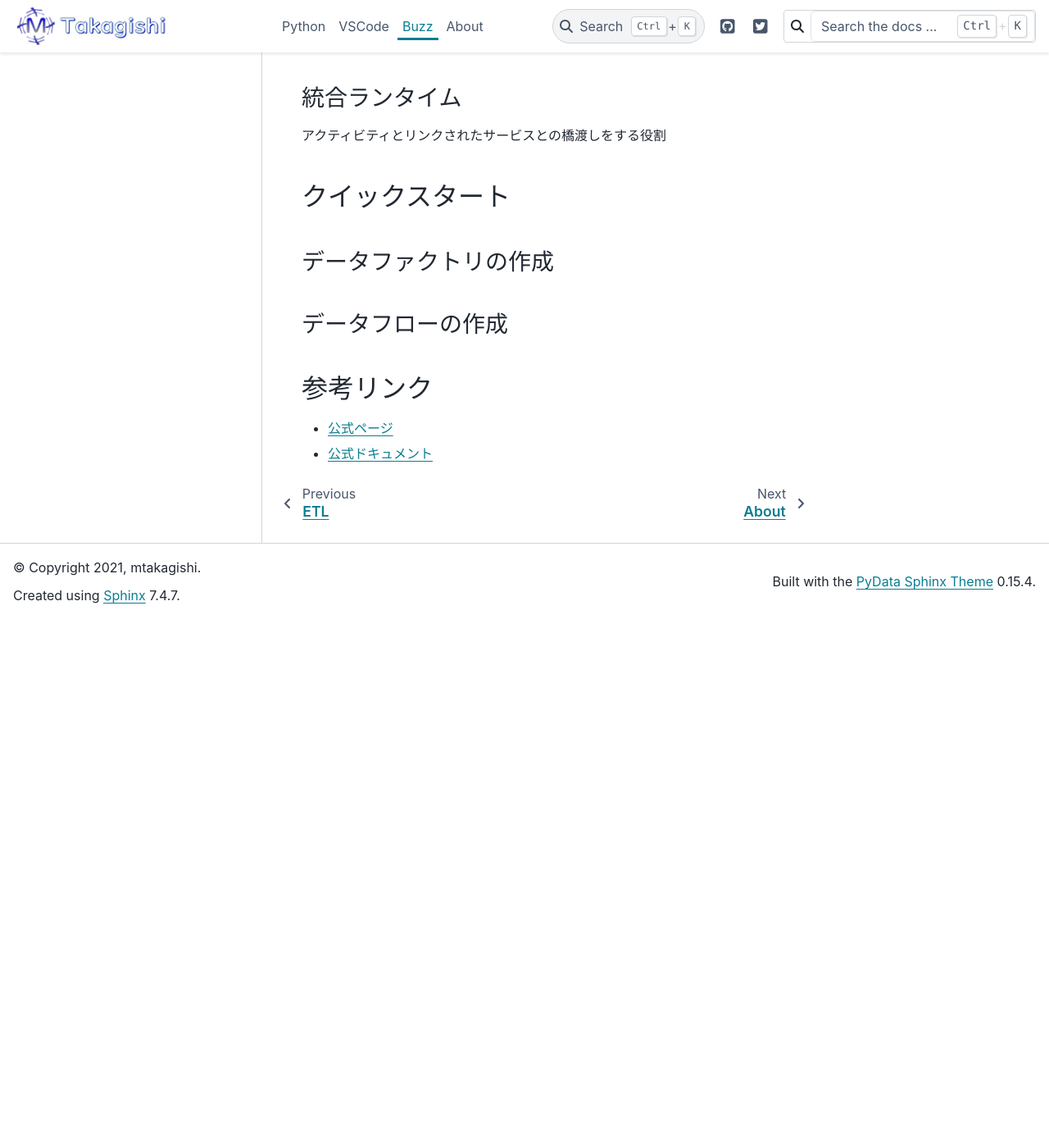
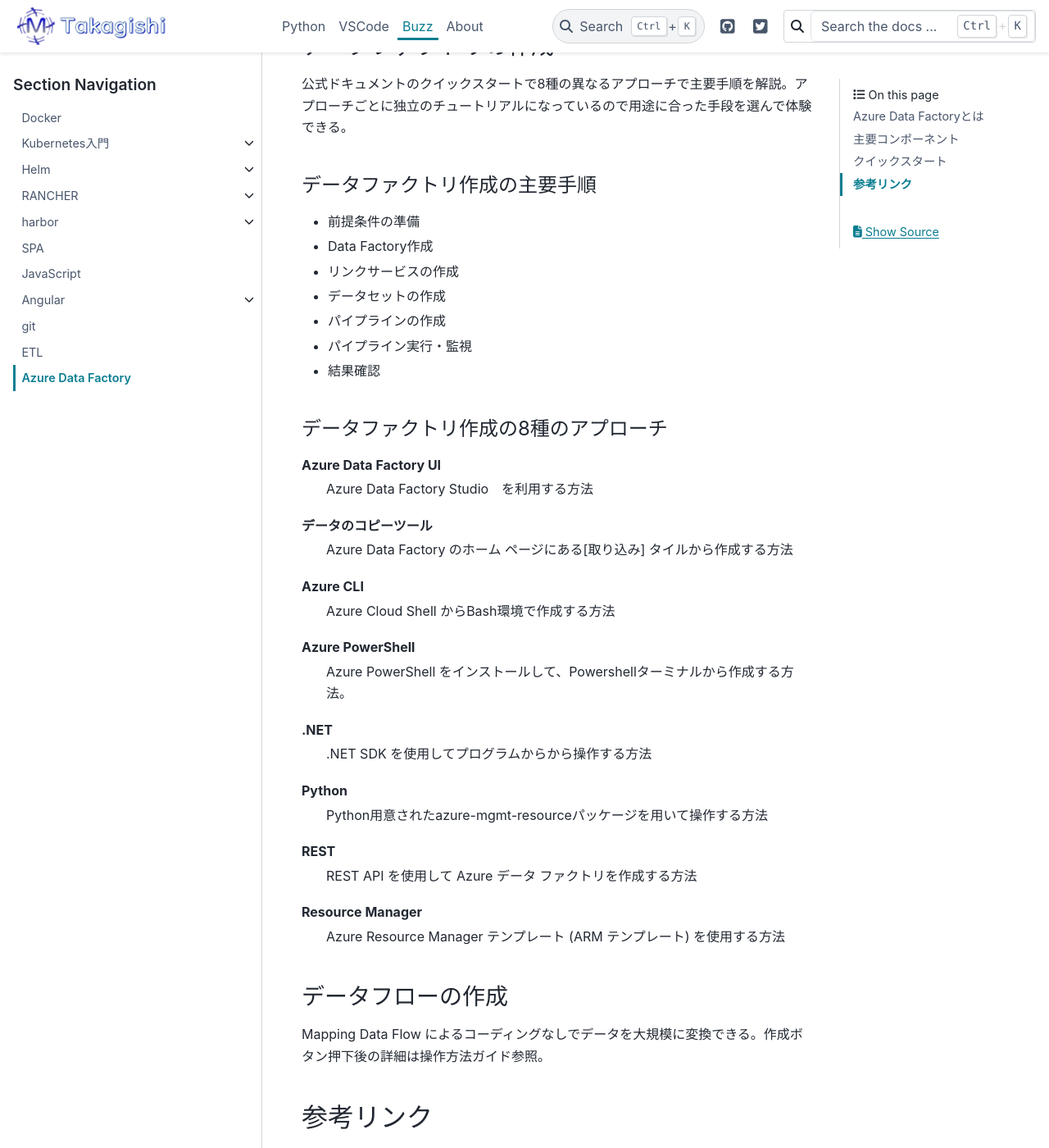
Before and after one commit to mtakagishi/mtakagishi, a Sphinx documentation site: the page built from docs/ex/data-factory.rst, in a window 1280 px wide and 1400 px high, scrolled down 1154 px. Shown: the whole window at 82% size. Built offline with Sphinx 7.4.7 and the PyData theme 0.15.4, drawn with Linux system fonts in a browser that asks for light colours; before the commit the page ends 1909 px from its top, so only the background shows below that; some of the changed text lies outside the part shown.

Commit message:
Data Factory更新

```diff
--- a/docs/ex/data-factory.rst
+++ b/docs/ex/data-factory.rst
@@ -6,48 +6,70 @@
 
 Azure Data Factoryとは
 ==================================
-* Azure が提供するクラウド ETL サービス
+* Azure 提供のデータの移動や変換を自動化するフル マネージドのクラウドベースのデータ統合 ETL サービス
 
 主要コンポーネント
 ==================================
 パイプライン
---------------------------------
-1 つの作業単位を実行する複数のアクティビティ論理グループからなる論理グループ
+  1つの作業単位を実行する複数のアクティビティ論理グループからなる論理グループ
+アクティビティ
+  パイプライン内の処理ステップ
 
-アクティビティ
---------------------------------
-パイプライン内の処理ステップ
-
-3種のアクティビティ
-^^^^^^^^^^^^^^^^^^^^^^^^
-* データ移動アクティビティ
-* データ変換アクティビティ
-* 制御アクティビティ
-
+  3種のアクティビティ
+    * データ移動アクティビティ
+    * データ変換アクティビティ
+    * 制御アクティビティ
 
 データセット
---------------------------------
-データ ストア内のデータ構造を表したもの
-
+  データ ストア内のデータ構造を表したもの
 リンクされたサービス
---------------------------------
-Data Factory が外部リソースに接続するために必要な接続情報
-
-データ フロー
---------------------------------
-データ変換ロジックのグラフ（データ構造＝ノードと連結で表現された型）
-
+  Data Factory が外部リソースに接続するために必要な接続情報
+データフローのマッピング
+  コーディング不要のデータ変換ロジックのグラフ（データ構造＝ノードと連結で表現された型）
 統合ランタイム
---------------------------------
-アクティビティとリンクされたサービスとの橋渡しをする役割
+  アクティビティとリンクされたサービスとの橋渡しをする役割
 
 クイックスタート
 ==================================
 データファクトリの作成
 ----------------------------
+公式ドキュメントのクイックスタートで8種の異なるアプローチで主要手順を解説。アプローチごとに独立のチュートリアルになっているので用途に合った手段を選んで体験できる。
+
+データファクトリ作成の主要手順
+^^^^^^^^^^^^^^^^^^^^^^^^^^^^^^^^^^^^^^
+* 前提条件の準備
+* Data Factory作成
+* リンクサービスの作成
+* データセットの作成
+* パイプラインの作成
+* パイプライン実行・監視
+* 結果確認
+
+データファクトリ作成の8種のアプローチ
+^^^^^^^^^^^^^^^^^^^^^^^^^^^^^^^^^^^^^^
+Azure Data Factory UI
+  Azure Data Factory Studio　を利用する方法
+データのコピーツール
+  Azure Data Factory のホーム ページにある[取り込み] タイルから作成する方法
+Azure CLI
+  Azure Cloud Shell からBash環境で作成する方法
+Azure PowerShell
+  Azure PowerShell をインストールして、Powershellターミナルから作成する方法。
+.NET
+  .NET SDK を使用してプログラムからから操作する方法
+Python
+  Python用意されたazure-mgmt-resourceパッケージを用いて操作する方法
+REST
+  REST API を使用して Azure データ ファクトリを作成する方法
+Resource Manager
+  Azure Resource Manager テンプレート (ARM テンプレート) を使用する方法
+
 
 データフローの作成
 ----------------------------
+Mapping Data Flow によるコーディングなしでデータを大規模に変換できる。作成ボタン押下後の詳細は操作方法ガイド参照。
+
+
 
 
 参考リンク
```
